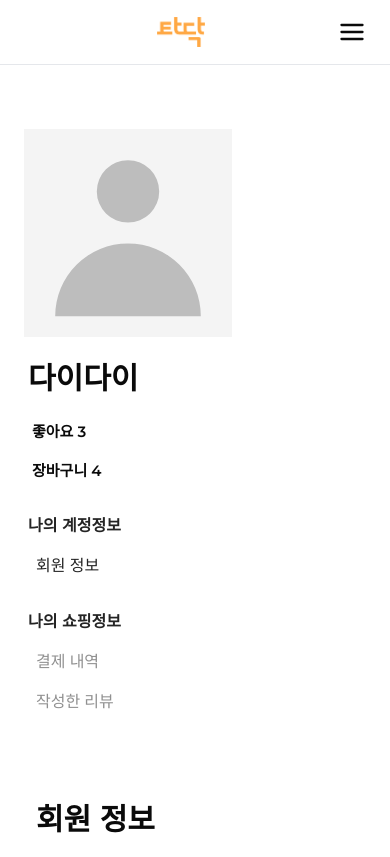
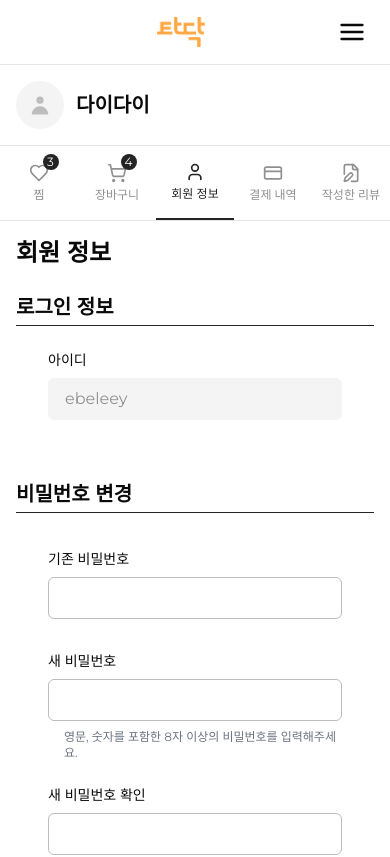
Before and after one commit to teamdadada/tadak, a React (Vite) app in the folder client/web/: page /mypage in a window 390 px wide. Shown: the top 857 px of the page. Built offline with nearby package versions, Linux system fonts and the light colour scheme; a web font is replaced by a local one.

Commit message:
[FE] design: 모바일 반응형 고려

```diff
--- a/client/web/src/pages/MyPage/MyPage.tsx
+++ b/client/web/src/pages/MyPage/MyPage.tsx
@@ -2,13 +2,14 @@ import { useState } from 'react'
 
 import MypageSideTab from './MypageSidebar.tsx'
 import UserProfile from './UserProfile.tsx'
-import UserFavorites from './UserFavorites.tsx'
+import UserLikes from './UserLikes.tsx'
 import UserReview from './UserReview.tsx'
 import UserShoppingHistory from './UserShoppingHistory.tsx'
 import UserCart from './UserCart.tsx'
+import MypageMobileMenuBar from './MypageMobileMenuBar.tsx'
 
 export type MenuType =
-  | '좋아요'
+  | '찜'
   | '장바구니'
   | '회원 정보'
   | '결제 내역'
@@ -23,8 +24,8 @@ const MyPage = () => {
 
   const renderContent = () => {
     switch (selectedMenu) {
-      case '좋아요':
-        return <UserFavorites />
+      case '찜':
+        return <UserLikes />
       case '장바구니':
         return <UserCart />
       case '회원 정보':
@@ -34,12 +35,22 @@ const MyPage = () => {
       case '작성한 리뷰':
         return <UserReview />
       default:
-        return <UserFavorites />
+        return <UserLikes />
     }
   }
 
   return (
-    <div className="container mx-auto flex flex-col md:flex-row min-h-screen">
+    <div className="container mx-auto min-h-screen">
+      {/* 모바일 메뉴 */}
+      <div className="md:hidden">
+        <MypageMobileMenuBar
+          selectedMenu={selectedMenu}
+          onMenuChange={handleMenuChange}
+        />
+      </div>
+
+      {/* 데스크탑 레이아웃 */}
+      <div className="hidden md:flex flex-row">
         <MypageSideTab
           selectedMenu={selectedMenu}
           onMenuChange={handleMenuChange}
@@ -50,6 +61,13 @@ const MyPage = () => {
           {renderContent()}
         </div>
       </div>
+
+      {/* 모바일 컨텐츠 */}
+      <div className="md:hidden mt-4 px-4">
+        <h1 className="text-2xl font-bold mb-6">{selectedMenu}</h1>
+        {renderContent()}
+      </div>
+    </div>
   )
 }
 
--- /dev/null
+++ b/client/web/src/pages/MyPage/MypageMobileMenuBar.tsx
@@ -0,0 +1,97 @@
+import { MenuType } from './MyPage'
+import { Heart, ShoppingCart, User, CreditCard, FileEdit } from 'lucide-react'
+
+interface MobileMenuBarProps {
+  selectedMenu: MenuType
+  onMenuChange: (menu: MenuType) => void
+}
+
+const MobileMenuBar = ({ selectedMenu, onMenuChange }: MobileMenuBarProps) => {
+  const mainMenuItems: MenuType[] = [
+    '찜',
+    '장바구니',
+    '회원 정보',
+    '결제 내역',
+    '작성한 리뷰',
+  ]
+
+  // Lucide 아이콘 매핑
+  const renderIcon = (item: MenuType) => {
+    const iconProps = {
+      className: `${selectedMenu === item ? 'text-tadak-black' : 'text-tadak-dark-gray'}`,
+      size: 20,
+    }
+
+    switch (item) {
+      case '찜':
+        return <Heart {...iconProps} />
+      case '장바구니':
+        return <ShoppingCart {...iconProps} />
+      case '회원 정보':
+        return <User {...iconProps} />
+      case '결제 내역':
+        return <CreditCard {...iconProps} />
+      case '작성한 리뷰':
+        return <FileEdit {...iconProps} />
+      default:
+        return null
+    }
+  }
+
+  const menuBadges: Partial<Record<MenuType, number>> = {
+    찜: 3,
+    장바구니: 4,
+  }
+
+  return (
+    <div className="bg-white">
+      {/* 프로필 정보 */}
+      <div className="py-4 px-4 flex items-center justify-between border-b">
+        <div className="flex items-center gap-3">
+          <div className="bg-tadak-light-gray flex items-center justify-center w-12 h-12 rounded-full">
+            <svg
+              className="text-tadak-gray w-6 h-6"
+              fill="currentColor"
+              viewBox="0 0 20 20"
+              xmlns="http://www.w3.org/2000/svg"
+            >
+              <path
+                fillRule="evenodd"
+                d="M10 9a3 3 0 100-6 3 3 0 000 6zm-7 9a7 7 0 1114 0H3z"
+                clipRule="evenodd"
+              ></path>
+            </svg>
+          </div>
+          <p className="text-xl font-bold">다이다이</p>
+        </div>
+      </div>
+
+      {/* 메뉴 그리드 */}
+      <div className="grid grid-cols-5 border-b">
+        {mainMenuItems.map((item) => (
+          <button
+            key={item}
+            onClick={() => onMenuChange(item)}
+            className={`flex flex-col items-center justify-center py-4 relative ${
+              selectedMenu === item
+                ? 'text-tadak-black font-medium border-b-2 border-tadak-black'
+                : 'text-tadak-dark-gray'
+            }`}
+          >
+            <div className="mb-1">{renderIcon(item)}</div>
+            <span className="text-xs whitespace-nowrap">{item}</span>
+
+            {/* 배지 (좋아요, 장바구니에만 표시) */}
+            {menuBadges[item] && (
+              <span className="absolute top-2 right-1/4 bg-tadak-black text-white text-xs rounded-full w-4 h-4 flex items-center justify-center">
+                {menuBadges[item]}
+              </span>
+            )}
+          </button>
+        ))}
+      </div>
+    </div>
+  )
+}
+
+export default MobileMenuBar
--- a/client/web/src/pages/MyPage/MypageSidebar.tsx
+++ b/client/web/src/pages/MyPage/MypageSidebar.tsx
@@ -49,14 +49,12 @@ const MypageSidebar = ({ selectedMenu, onMenuChange }: SidebarProps) => {
 
       <div className="flex flex-col mb-6 font-semibold text-[15px]">
         <button
-          onClick={() => onMenuChange('좋아요')}
+          onClick={() => onMenuChange('찜')}
           className={`flex justify-between items-center p-2 rounded ${
-            selectedMenu === '좋아요'
-              ? 'font-bold '
-              : 'bg-white hover:underline'
+            selectedMenu === '찜' ? 'font-bold ' : 'bg-white hover:underline'
           }`}
         >
-          좋아요 3
+          찜 3
         </button>
 
         <button
--- a/client/web/src/pages/MyPage/UserFavorites.tsx
+++ /dev/null
@@ -1,9 +0,0 @@
-const UserFavorites = () => {
-  return (
-    <div>
-      <h1>좋아요</h1>
-    </div>
-  )
-}
-
-export default UserFavorites
--- /dev/null
+++ b/client/web/src/pages/MyPage/UserLikes.tsx
@@ -0,0 +1,9 @@
+const UserLikes = () => {
+  return (
+    <div>
+      <h1>찜</h1>
+    </div>
+  )
+}
+
+export default UserLikes
```
Lines whose indentation alone changed are shown as unchanged.
